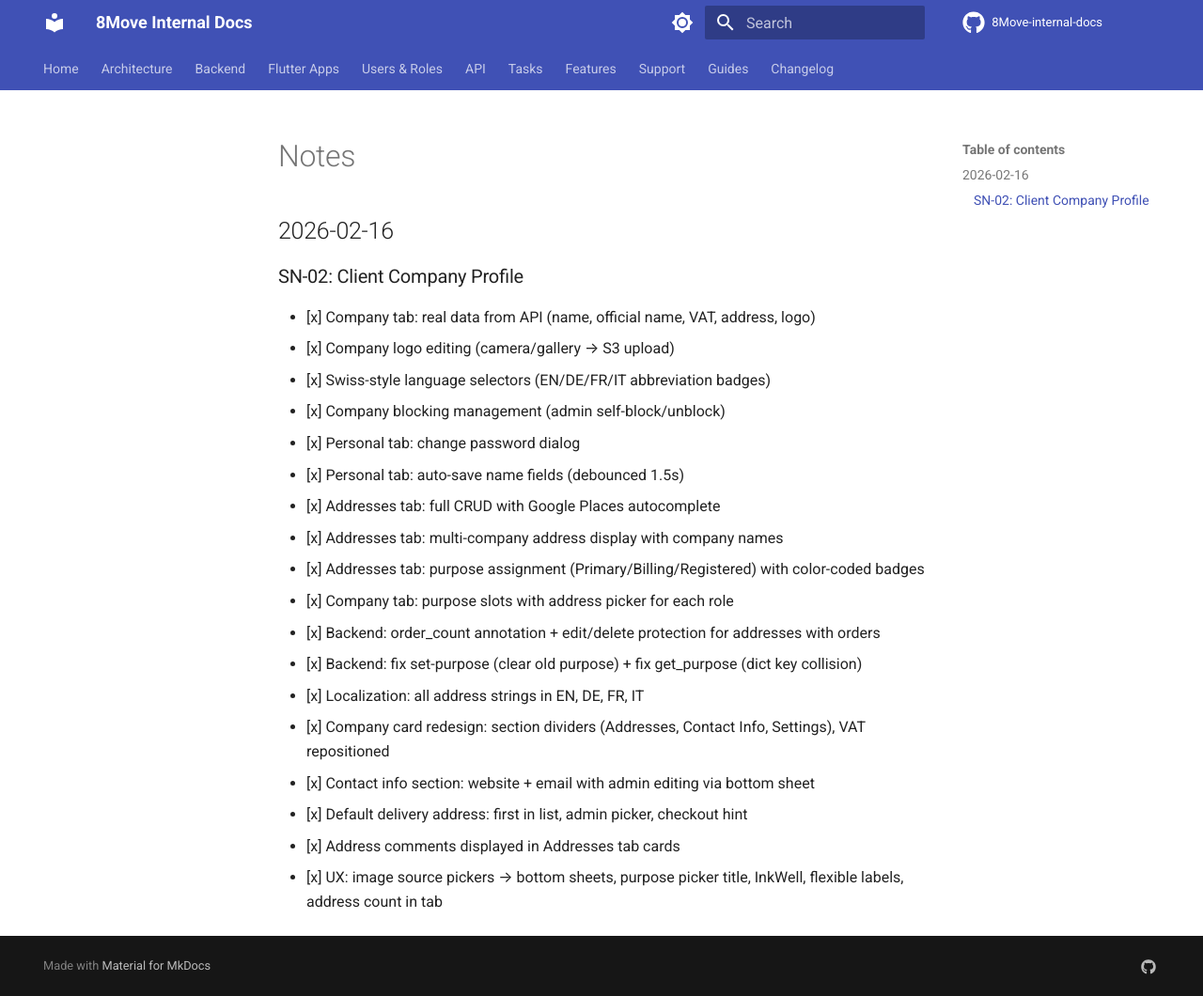
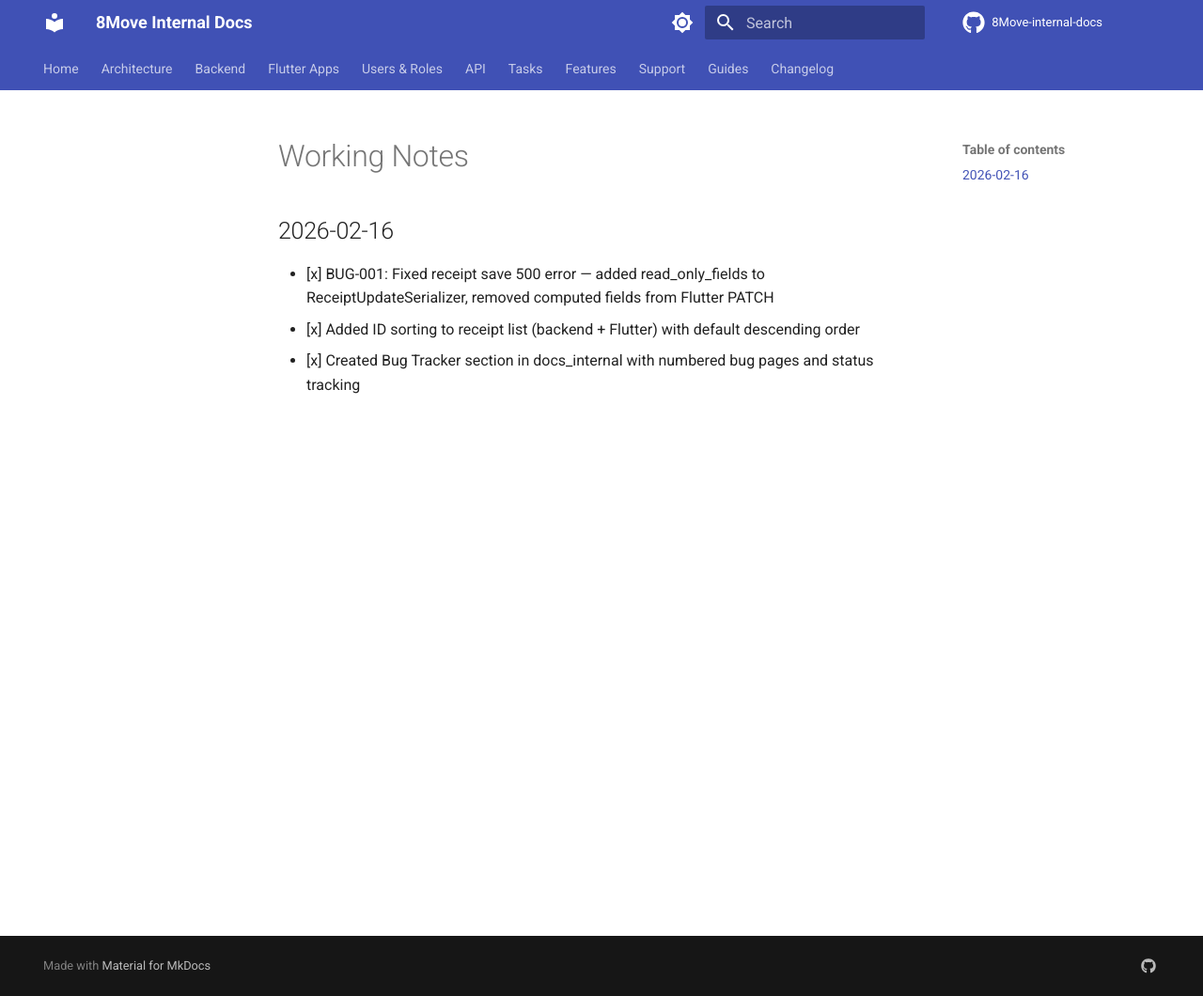
Before and after one commit to MaxShytov/8Move-internal-docs, an MkDocs documentation site: the page built from docs/tasks/current/notes.md, in a window 1280 px wide and 1060 px high. Shown: the whole window at 94% size. Built offline with MkDocs 1.6.1 and Material for MkDocs 9.7.7, drawn with Linux system fonts in a browser that asks for light colours; comment, search, counter and statistics services are not loaded.

Commit message:
docs: add BUG-001 fix and ID sorting to changelog, update docuflow user guide
Co-Authored-By: Claude Opus 4.6 <noreply@anthropic.com>

```diff
--- a/docs/tasks/current/notes.md
+++ b/docs/tasks/current/notes.md
@@ -1,22 +1,7 @@
+# Working Notes
+
 ## 2026-02-16
 
-### SN-02: Client Company Profile
-
-- [x] Company tab: real data from API (name, official name, VAT, address, logo)
-- [x] Company logo editing (camera/gallery → S3 upload)
-- [x] Swiss-style language selectors (EN/DE/FR/IT abbreviation badges)
-- [x] Company blocking management (admin self-block/unblock)
-- [x] Personal tab: change password dialog
-- [x] Personal tab: auto-save name fields (debounced 1.5s)
-- [x] Addresses tab: full CRUD with Google Places autocomplete
-- [x] Addresses tab: multi-company address display with company names
-- [x] Addresses tab: purpose assignment (Primary/Billing/Registered) with color-coded badges
-- [x] Company tab: purpose slots with address picker for each role
-- [x] Backend: order_count annotation + edit/delete protection for addresses with orders
-- [x] Backend: fix set-purpose (clear old purpose) + fix get_purpose (dict key collision)
-- [x] Localization: all address strings in EN, DE, FR, IT
-- [x] Company card redesign: section dividers (Addresses, Contact Info, Settings), VAT repositioned
-- [x] Contact info section: website + email with admin editing via bottom sheet
-- [x] Default delivery address: first in list, admin picker, checkout hint
-- [x] Address comments displayed in Addresses tab cards
-- [x] UX: image source pickers → bottom sheets, purpose picker title, InkWell, flexible labels, address count in tab
+- [x] BUG-001: Fixed receipt save 500 error — added read_only_fields to ReceiptUpdateSerializer, removed computed fields from Flutter PATCH
+- [x] Added ID sorting to receipt list (backend + Flutter) with default descending order
+- [x] Created Bug Tracker section in docs_internal with numbered bug pages and status tracking
```
Also changed, not shown: docs/changelog.md (+15 -0 lines), docs/users/employee-docuflow.md (+1 -1 lines).
